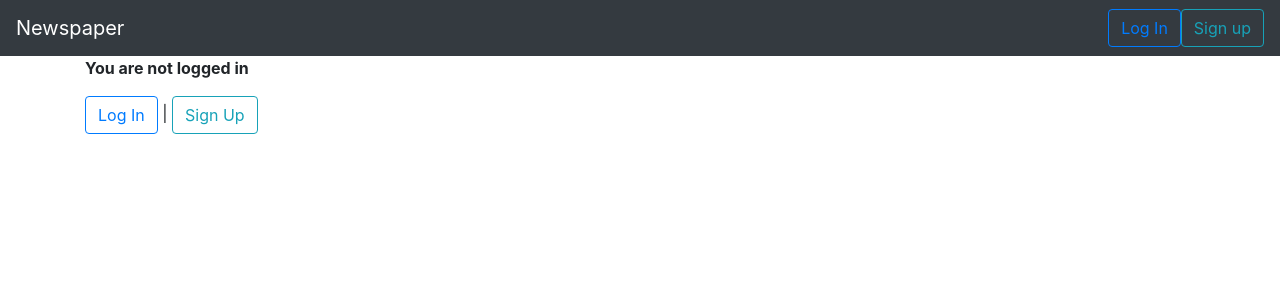
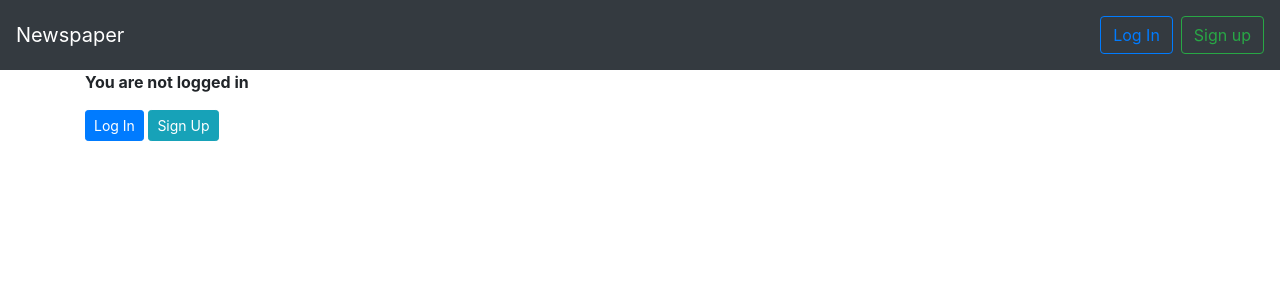
Before and after one commit to Samsul-Alam-STP/Django-Newspaper, a Django app: page / in a window 1280 px wide. Shown: the top 300 px of the page. Run offline with Django 3.2, Linux system fonts and the light colour scheme.

```diff
--- a/templates/base.html
+++ b/templates/base.html
@@ -28,8 +28,8 @@
         </ul>
         {% else %}
         <form class="form-inline ml-auto">
-          <a href="{% url 'login' %}" class="btn btn-outline-primary"> Log In</a>
-          <a href="{% url 'signup' %}" class="btn btn-outline-info"> Sign up</a>
+          <a href="{% url 'login' %}" class="btn btn-outline-primary m-2  "> Log In</a>
+          <a href="{% url 'signup' %}" class="btn btn-outline-success"> Sign up</a>
         </form>
         {% endif %}
       </div>
--- a/templates/home.html
+++ b/templates/home.html
@@ -1,8 +1,8 @@
 {% extends 'base.html' %} {% block title %} Home {% endblock title %} {% block content %} {% if user.is_authenticated %} Hi {{user.username}}! You are {{user.age}} years old.
-<p><a href="{% url 'logout' %}">Log out</a></p>
+<p><a href="{% url 'logout' %}" class="btn btn-outline-danger btn-sm">Log out</a></p>
 {% else %}
 <p class="font-weight-bold">You are not logged in</p>
-<a class="btn btn-outline-primary" href="{% url 'login' %}">Log In</a> |
-<a class="btn btn-outline-info" href="{% url 'signup' %}">Sign Up</a>
+<a class="btn btn-primary btn-sm" href="{% url 'login' %}">Log In</a>
+<a class="btn btn-info btn-sm" href="{% url 'signup' %}">Sign Up</a>
 
 {% endif %} {% endblock content %}
--- a/templates/registration/login.html
+++ b/templates/registration/login.html
@@ -2,6 +2,6 @@
 <h2>Log In</h2>
 <form method="post">
   {% csrf_token %} {{ form.as_p }}
-  <button class="btn btn-info ml-2" type="submit">Log In</button>
+  <button class="btn btn-outline-info ml-2" type="submit">Log In</button>
 </form>
 {% endblock content %}
--- a/templates/registration/signup.html
+++ b/templates/registration/signup.html
@@ -1,7 +1,7 @@
-{% extends 'base.html' %} {% block tittle %} Sign Up {% endblock tittle %} {% block content %}
+{% extends 'base.html' %} {% load crispy_forms_tags %}{% block tittle %} Sign Up {% endblock tittle %} {% block content %}
 <h2>Sign Up</h2>
 <form method="POST">
-  {% csrf_token %} {{ form.as_p }}
-  <button type="submit">Sign Up</button>
+  {% csrf_token %} {{ form|crispy }}
+  <button type="submit" class="btn btn-outline-success">Sign Up</button>
 </form>
 {% endblock content %}
```
Also changed, not shown: config/settings.py (+8 -0 lines), db.sqlite3.
